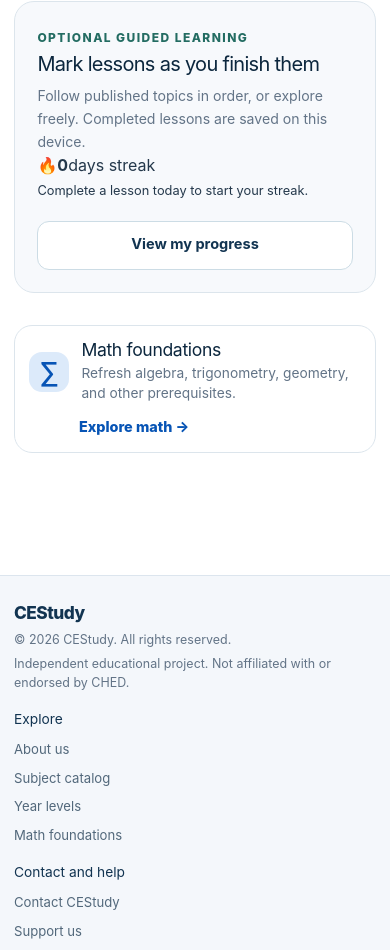
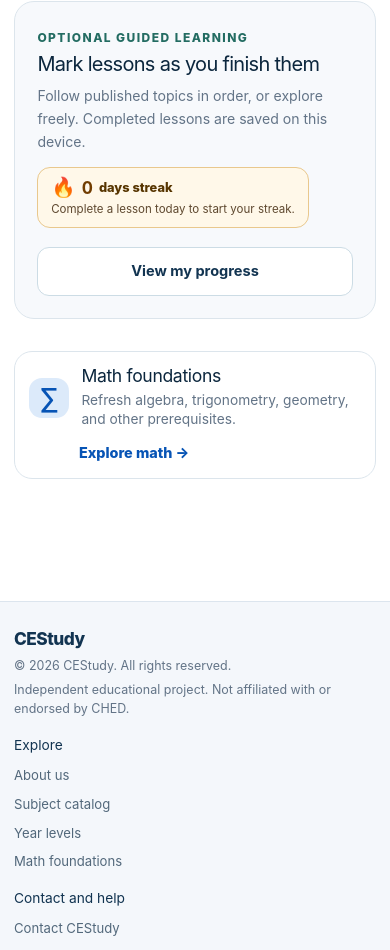
Before and after one commit to justryan-n2d/CEStudy, a React (Vite) app: page / in a window 390 px wide. Shown: the part 1092-2042 px from the top of the page. Built offline with nearby package versions, Linux system fonts and the light colour scheme; no server answers.

Commit message:
style: add responsive flame streak indicator

```diff
--- a/src/styles/global.css
+++ b/src/styles/global.css
@@ -580,3 +580,12 @@ a.subject-card:focus-visible{outline:3px solid var(--brand-blue);outline-offset:
  .progress-list-heading{align-items:flex-start;flex-direction:column}
  .study-lesson-completion{align-items:stretch;flex-direction:column}
 }
+
+
+/* Daily learning streak: local calendar-day count, no account or remote activity log. */
+.learning-streak{display:flex;flex-direction:column;align-items:flex-start;gap:.16rem;width:fit-content;max-width:100%;margin-top:.85rem;padding:.6rem .8rem;border:1px solid #e9c88d;border-radius:13px;background:#fff8e9;color:#573500}
+.learning-streak-main{display:flex;align-items:center;gap:.38rem;line-height:1.2}
+.learning-streak-flame{font-size:1.22rem;line-height:1}
+.learning-streak-main strong{color:#713d00;font-size:1.08rem;font-variant-numeric:tabular-nums}
+.learning-streak-main span:last-child{font-size:.8rem;font-weight:800}
+.learning-streak small{color:#5f4930;font-size:.72rem;line-height:1.4}
```
